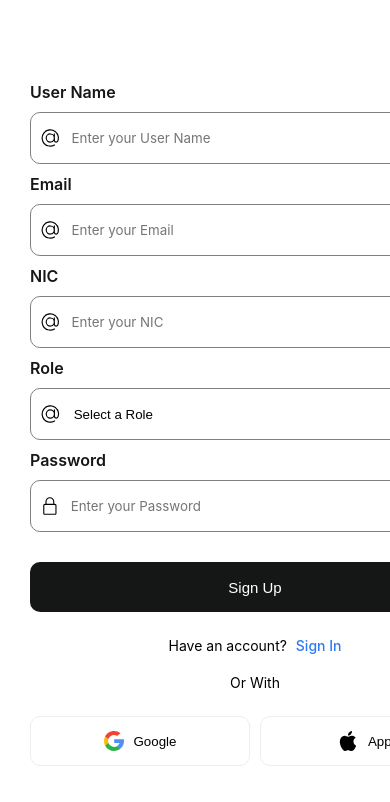
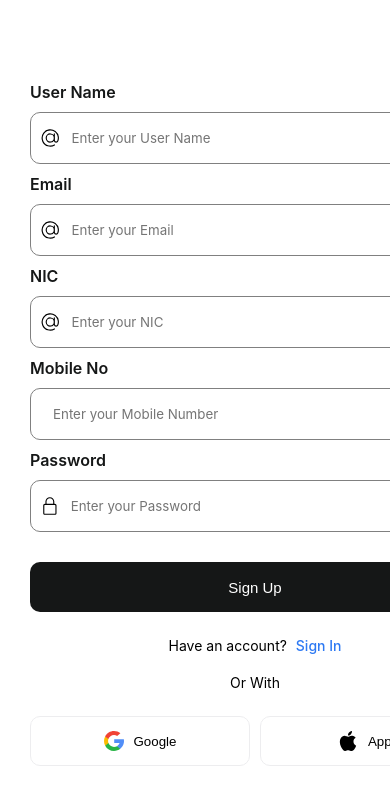
Before and after one commit to Tequila-Sri-Lanka/Ticket-Booking-Platform-Frontend, a Vue app: page /signup in a window 390 px wide. Shown: the top 802 px of the page. Built offline with nearby package versions, Linux system fonts and the light colour scheme.

Commit message:
Removed role input field and  mobile number field added.

```diff
--- a/src/views/signUpPage.vue
+++ b/src/views/signUpPage.vue
@@ -73,28 +73,15 @@
           />
         </div>
         <div class="flex-column">
-          <label>Role </label>
+          <label>Mobile No </label>
         </div>
         <div class="inputForm">
-          <svg
-            xmlns="http://www.w3.org/2000/svg"
-            width="20"
-            viewBox="0 0 32 32"
-            height="20"
-          >
-            <g data-name="Layer 3" id="Layer_3">
-              <path
-                d="m30.853 13.87a15 15 0 0 0 -29.729 4.082 15.1 15.1 0 0 0 12.876 12.918 15.6 15.6 0 0 0 2.016.13 14.85 14.85 0 0 0 7.715-2.145 1 1 0 1 0 -1.031-1.711 13.007 13.007 0 1 1 5.458-6.529 2.149 2.149 0 0 1 -4.158-.759v-10.856a1 1 0 0 0 -2 0v1.726a8 8 0 1 0 .2 10.325 4.135 4.135 0 0 0 7.83.274 15.2 15.2 0 0 0 .823-7.455zm-14.853 8.13a6 6 0 1 1 6-6 6.006 6.006 0 0 1 -6 6z"
-              ></path>
-            </g>
-          </svg>
-          <select class="input" v-model="role" >
-
-            <option value="" disabled selected>Select a Role</option>
-            <option value="admin">Admin</option>
-            <option value="editor">Editor</option>
-            <option value="viewer">Viewer</option>
-          </select>
+          <input
+            placeholder="Enter your Mobile Number"
+            class="input"
+            type="text"
+            v-model="mobile"
+          />
         </div>
 
         <div class="flex-column">
@@ -139,11 +126,8 @@
           </svg>
         </div>
 
-
         <button class="button-submit">Sign Up</button>
-        <p class="p">
-           Have an account? <span class="span">Sign In</span>
-        </p>
+        <p class="p">Have an account? <span class="span">Sign In</span></p>
         <p class="p line">Or With</p>
 
         <div class="flex-row">
@@ -218,10 +202,11 @@
         </div>
       </form>
     </div>
-    <div class="right-side"><img class="themeImg" src="/src/assets/theme.jpg" alt=""></div>
+    <div class="right-side">
+      <img class="themeImg" src="/src/assets/theme.jpg" alt="" />
+    </div>
   </div>
 </template>
-
 
 <script>
 import { ref } from "vue";
@@ -230,7 +215,7 @@ import { useAuthStore } from "@/stores/authStore";
 export default {
   data() {
     return {
-      password: '',
+      password: "",
       showPassword: false,
     };
   },
@@ -244,25 +229,38 @@ export default {
     const email = ref("");
     const password = ref("");
     const username = ref("");
-    const role = ref("");
+    const mobile = ref("");
     const nic = ref("");
 
     const loading = ref(false);
     const authStore = useAuthStore();
 
     const handleLogin = async () => {
-      if (!email.value || !password.value||!username.value||!role.value||!nic.value) {
+      if (
+        !email.value ||
+        !password.value ||
+        !username.value ||
+        !mobile.value ||
+        !nic.value
+      ) {
         alert("Please fill in all fields!");
         console.log(email.value);
         console.log(password.value);
         console.log(username.value);
-        console.log(role.value);
+        console.log(mobile.value);
         console.log(nic.value);
         return;
       }
 
       loading.value = true;
-      const credentials = {name:username.value,nic:nic.value,userName:username.value, password: password.value, email: email.value,role:role.value };
+      const credentials = {
+        name: username.value,
+        nic: nic.value,
+        userName: username.value,
+        password: password.value,
+        email: email.value,
+        mobile: mobile.value,
+      };
 
       try {
         await authStore.signUp(credentials);
@@ -280,7 +278,7 @@ export default {
       email,
       password,
       username,
-    role,
+      mobile,
       nic,
       loading,
       handleLogin,
@@ -299,9 +297,8 @@ export default {
   grid-template-columns: 1fr 1fr;
 }
 
-.themeImg{
+.themeImg {
   height: 100vh;
-
 }
 
 .form-container {
```
Lines whose indentation alone changed are shown as unchanged.
